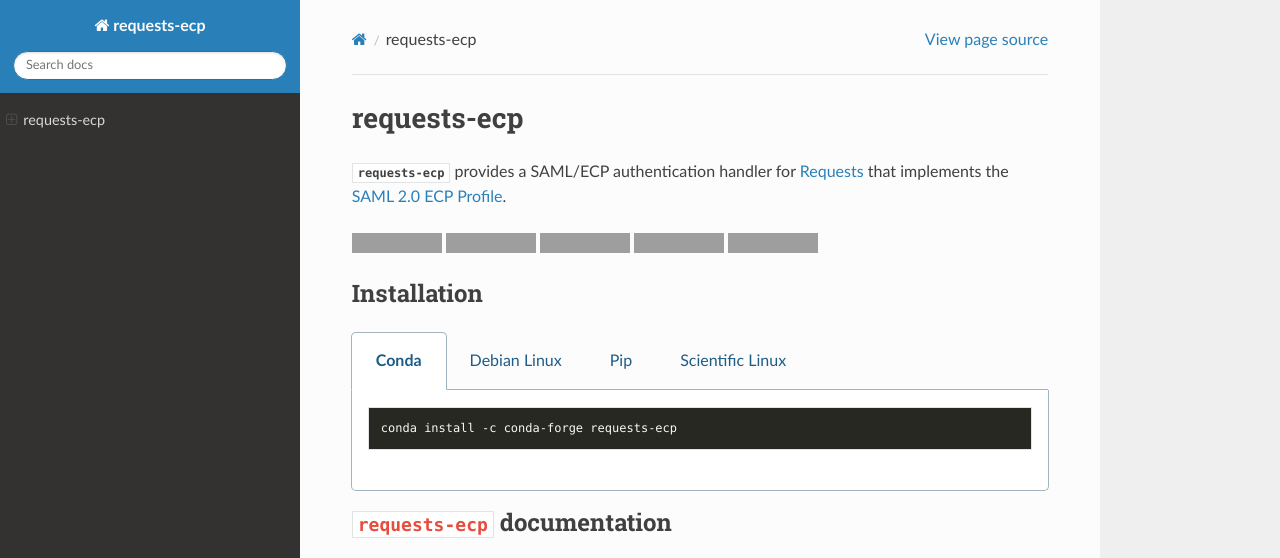
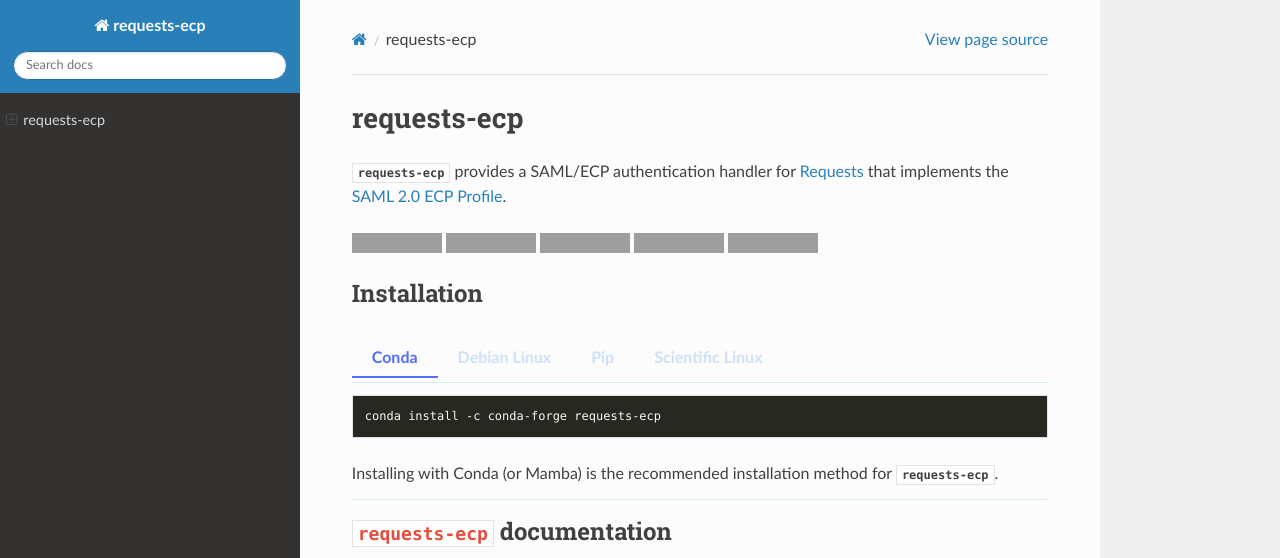
Before and after one commit to duncanmmacleod/requests-ecp, a Sphinx documentation site: the page built from docs/index.rst, in a window 1280 px wide, cut to the strip 0-558 px from the top of the page. Built offline with Sphinx 7.4.7 and the Read the Docs theme 2.0.0, drawn with Linux system fonts in a browser that asks for light colours; grey boxes are pictures that could not be loaded.

Commit message:
docs: use sphinx-panels for tabbed content
sphinx-panels tabs look nicer than sphinx-tabs tabs

```diff
--- a/docs/conf.py
+++ b/docs/conf.py
@@ -42,7 +42,7 @@
     "sphinx.ext.napoleon",
     "sphinx.ext.viewcode",
     "sphinx_automodapi.automodapi",
-    "sphinx_tabs.tabs",
+    "sphinx_panels",
 ]
 
 # Add any paths that contain templates here, relative to this directory.
--- a/docs/index.rst
+++ b/docs/index.rst
@@ -26,43 +26,44 @@
 Installation
 ============
 
-.. tabs::
+.. tabbed:: Conda
 
-   .. tab:: Conda
+    .. code-block:: bash
 
-      .. code-block:: bash
+        conda install -c conda-forge requests-ecp
 
-          conda install -c conda-forge requests-ecp
+    Installing with Conda (or Mamba) is the recommended installation
+    method for `requests-ecp`.
 
-   .. tab:: Debian Linux
+.. tabbed:: Debian Linux
 
-      .. code-block:: bash
+    .. code-block:: bash
 
-          apt-get install python3-requests-ecp
+        apt-get install python3-requests-ecp
 
-      See the IGWN Computing Guide software repositories entry for
-      `Debian <https://computing.docs.ligo.org/guide/software/debian/>`__
-      for instructions on how to configure the required
-      IGWN Debian repositories.
+    See the IGWN Computing Guide software repositories entry for
+    `Debian <https://computing.docs.ligo.org/guide/software/debian/>`__
+    for instructions on how to configure the required
+    IGWN Debian repositories.
 
-   .. tab:: Pip
+.. tabbed:: Pip
 
-      .. code-block:: bash
+    .. code-block:: bash
 
-          python -m pip install requests-ecp
+        python -m pip install requests-ecp
 
-   .. tab:: Scientific Linux
+.. tabbed:: Scientific Linux
 
-      .. code-block:: bash
+   .. code-block:: bash
 
-          yum install python3-requests-ecp
+       yum install python3-requests-ecp
 
-      See the IGWN Computing Guide software repositories entries for
-      `Scientific Linux 7
-      <https://computing.docs.ligo.org/guide/software/sl7/>`__
-      or
-      `Rocky Linux 8 <https://computing.docs.ligo.org/guide/software/rl8/>`__
-      for instructions on how to configure the required IGWN Yum repositories.
+   See the IGWN Computing Guide software repositories entries for
+   `Scientific Linux 7
+   <https://computing.docs.ligo.org/guide/software/sl7/>`__
+   or
+   `Rocky Linux 8 <https://computing.docs.ligo.org/guide/software/rl8/>`__
+   for instructions on how to configure the required IGWN Yum repositories.
 
 ==============================
 ``requests-ecp`` documentation
--- a/setup.cfg
+++ b/setup.cfg
@@ -49,5 +49,5 @@
 	sphinx
 	sphinx-argparse
 	sphinx_automodapi
+	sphinx-panels
 	sphinx_rtd_theme
-	sphinx_tabs
```
